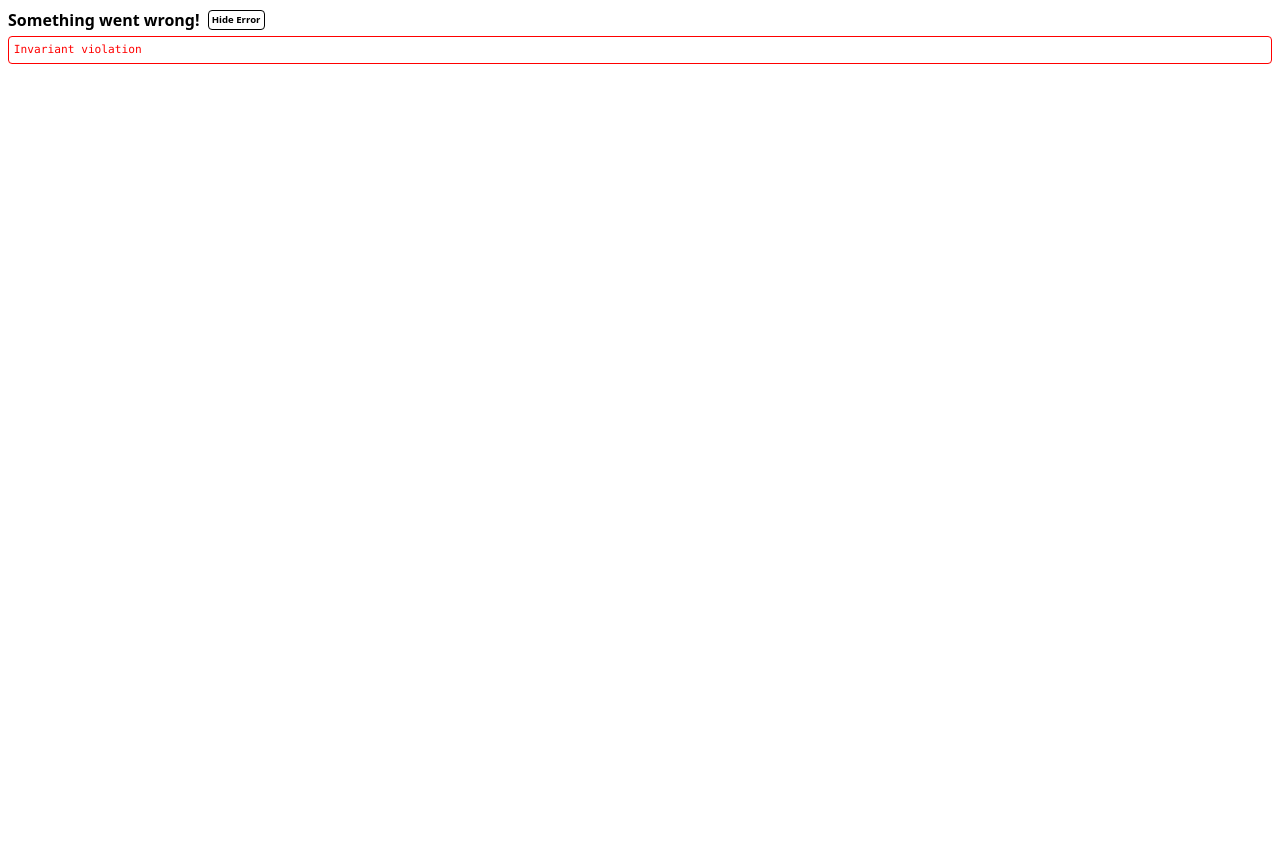
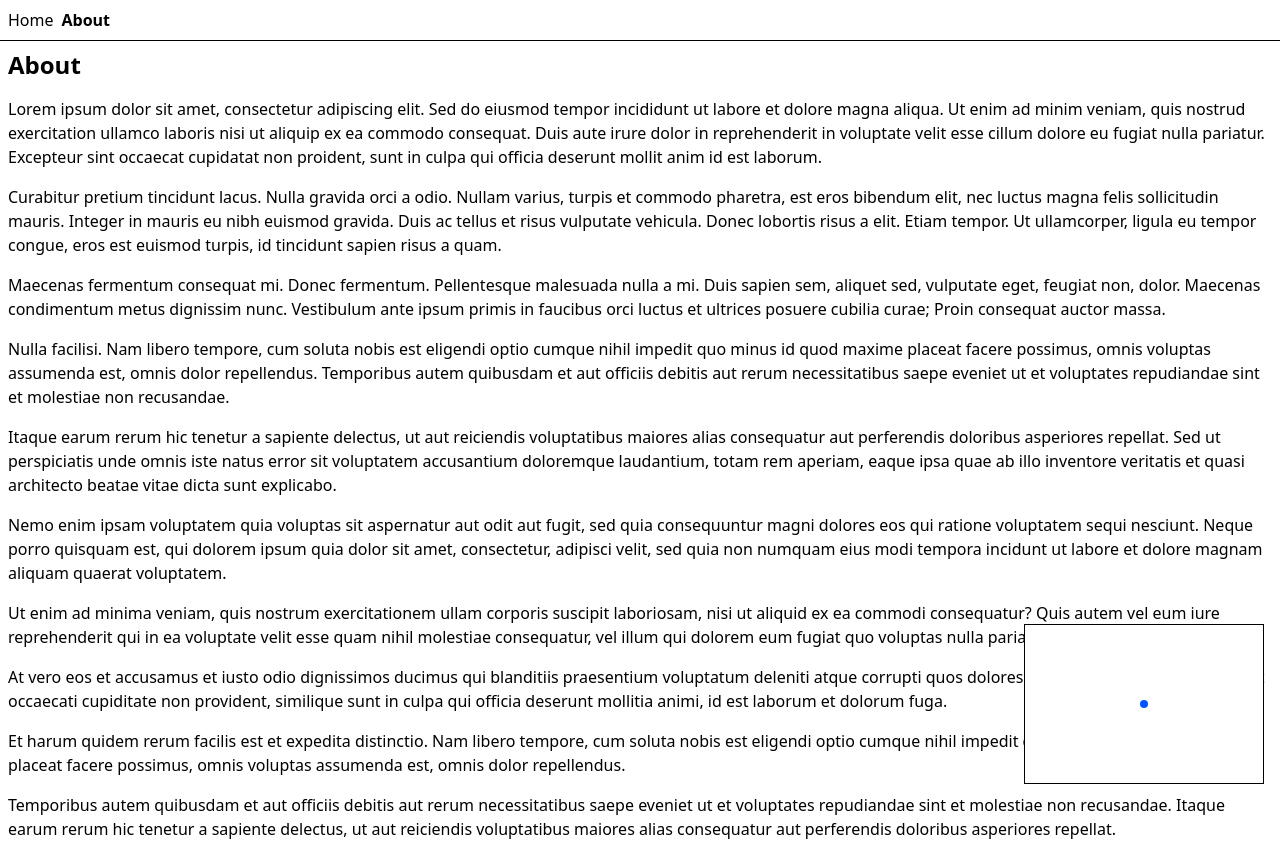
Before and after one commit to tylerschloesser/sim-v30, a React (Vite) app: page /about in a window 1280 px wide. Before the commit the page ends 800 px from the top, so only its background shows below. Built offline with nearby package versions, Linux system fonts and the light colour scheme.

Commit message:
fix invariant

```diff
--- a/src/components/SizeObserver.tsx
+++ b/src/components/SizeObserver.tsx
@@ -74,12 +74,11 @@ export function SizeObserver({
     ref.current.addEventListener("pointerleave", handleLeave);
 
     return () => {
-      invariant(ref.current);
       document.removeEventListener("pointerdown", handleDown);
       document.removeEventListener("pointermove", handleMove);
       document.removeEventListener("pointerup", handleUp);
-      ref.current.removeEventListener("pointerenter", handleEnter);
-      ref.current.removeEventListener("pointerleave", handleLeave);
+      ref.current?.removeEventListener("pointerenter", handleEnter);
+      ref.current?.removeEventListener("pointerleave", handleLeave);
     };
   }, [
     size,
@@ -91,7 +90,7 @@ export function SizeObserver({
   ]);
 
   return (
-    <div ref={ref} className="absolute inset-0">
+    <div data-name="size-observer" ref={ref} className="absolute inset-0">
       {size.width > 0 && size.height > 0 && children(size)}
     </div>
   );
```
